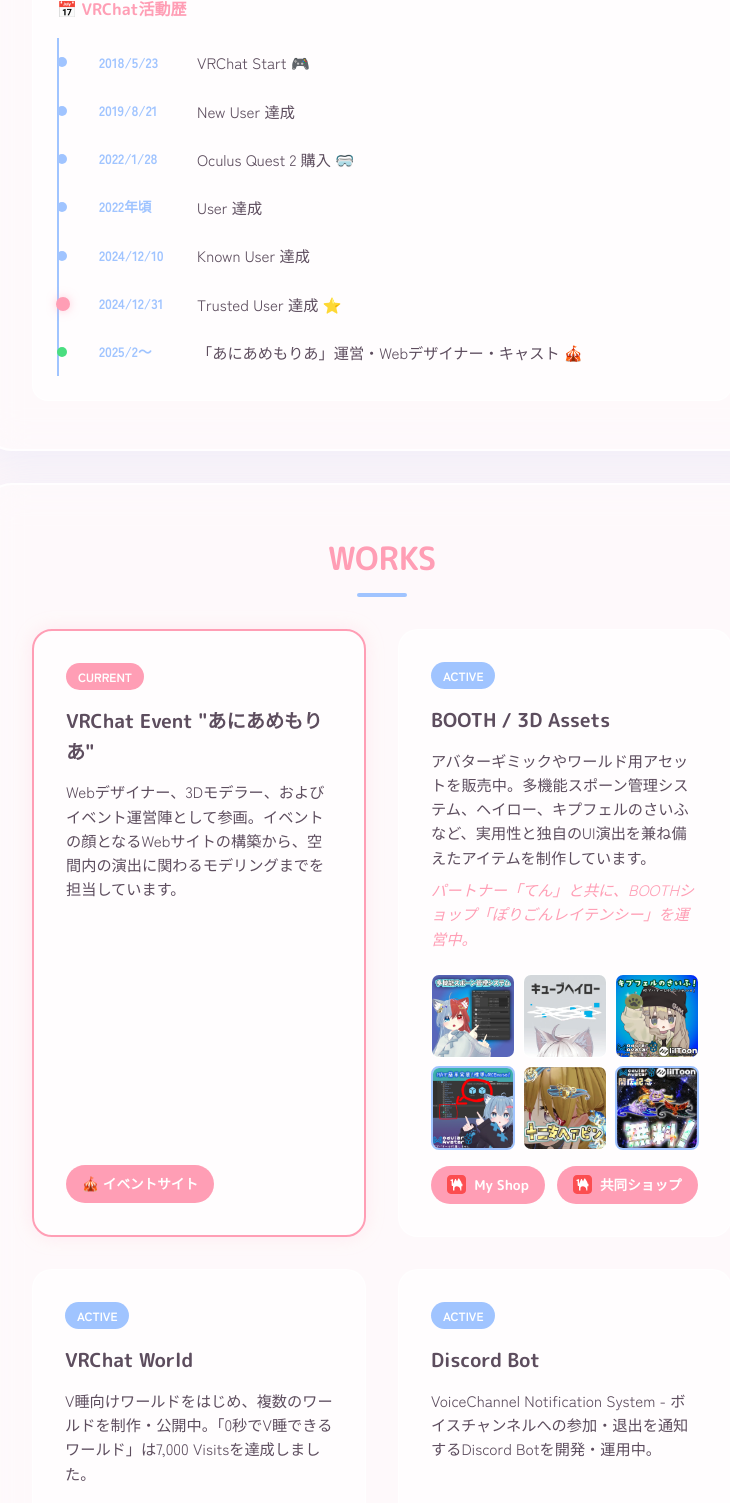
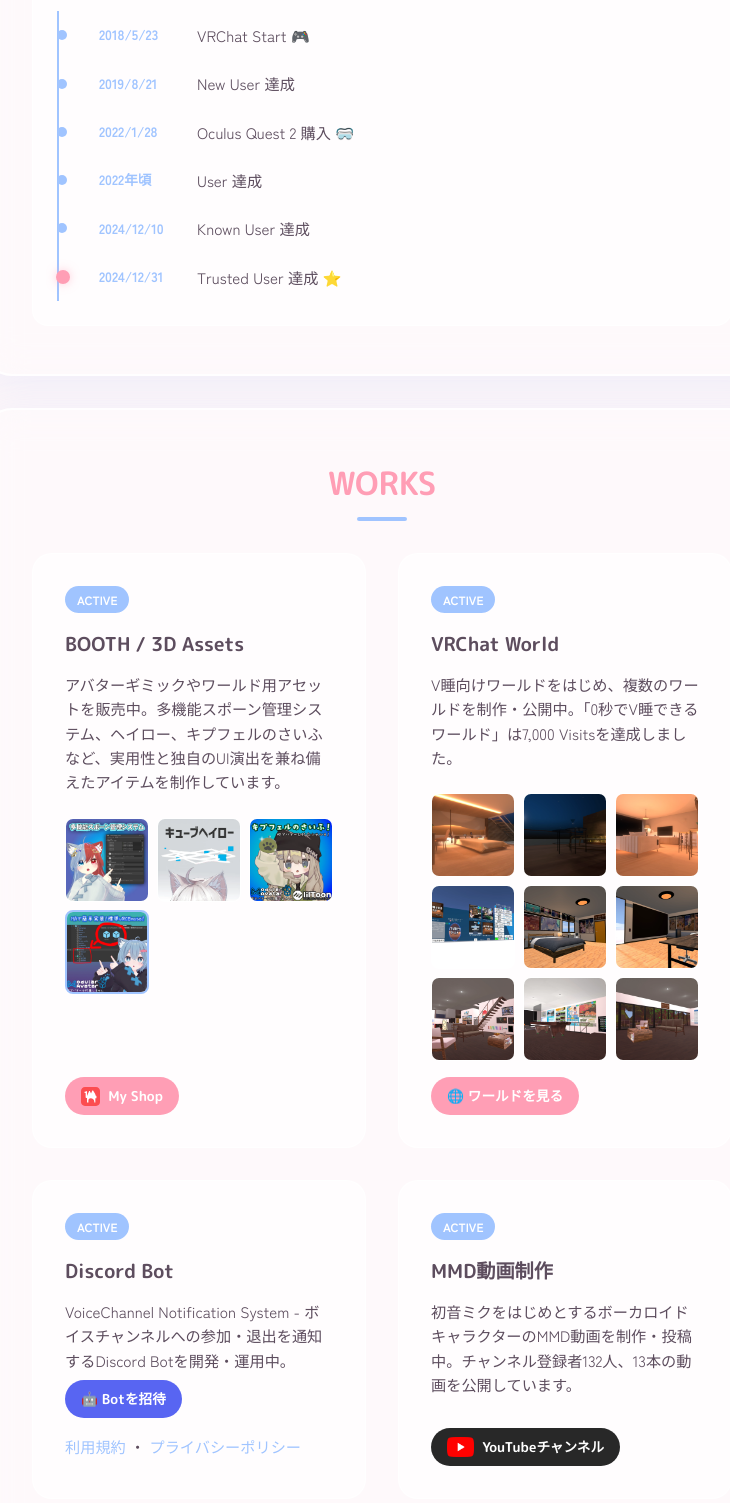
Before and after one commit to Ren9618/ren9618.github.io, a website: page index.html in a window 1280 px wide. Shown: the part 2257-3760 px from the top of the page, without its empty margins (258-988 px from the left). Drawn offline with Linux system fonts and the light colour scheme.

Commit message:
Deploying to gh-pages from @ Ren9618/ren9618.github.io@95e62ce41be1b4fd46161221fb014c7d0413bf60 🚀

```diff
--- a/index.html
+++ b/index.html
@@ -130,8 +130,7 @@
 
             <div class="about-team">
                 <h4>👥 制作体制</h4>
-                <p>パートナー「<a href="https://x.com/5TenTen" target="_blank"
-                        rel="noopener">てん</a>」と共に、企画・デザインから技術実装まで一貫して対応できるユニット体制で活動しています。複数人での分業やチーム体制での受注にも柔軟に対応可能です。
+                <p>企画・デザインから技術実装まで一貫して対応できる個人体制で活動しています。複数人での分業やチーム体制での受注にも柔軟に対応可能です。
                 </p>
             </div>
 
@@ -175,10 +174,7 @@
                         <span class="timeline-date">2024/12/31</span>
                         <span class="timeline-event">Trusted User 達成 ⭐</span>
                     </div>
-                    <div class="timeline-item current">
-                        <span class="timeline-date">2025/2〜</span>
-                        <span class="timeline-event">「あにあめもりあ」運営・Webデザイナー・キャスト 🎪</span>
-                    </div>
+
                 </div>
             </div>
         </section>
@@ -186,21 +182,12 @@
         <section id="works" class="content-section glass-card">
             <h2>WORKS</h2>
             <div class="works-grid">
-                <div class="work-item featured">
-                    <span class="work-status current">Current</span>
-                    <h3>VRChat Event "あにあめもりあ"</h3>
-                    <p>Webデザイナー、3Dモデラー、およびイベント運営陣として参画。イベントの顔となるWebサイトの構築から、空間内の演出に関わるモデリングまでを担当しています。</p>
-                    <div class="shop-links">
-                        <a href="https://te74g.github.io/" target="_blank" rel="noopener" class="shop-button">
-                            🎪 イベントサイト
-                        </a>
-                    </div>
-                </div>
+
                 <div class="work-item">
                     <span class="work-status active">Active</span>
                     <h3>BOOTH / 3D Assets</h3>
                     <p>アバターギミックやワールド用アセットを販売中。多機能スポーン管理システム、ヘイロー、キプフェルのさいふなど、実用性と独自のUI演出を兼ね備えたアイテムを制作しています。</p>
-                    <p class="work-partner">パートナー「てん」と共に、BOOTHショップ「ぽりごんレイテンシー」を運営中。</p>
+
 
                     <div class="work-gallery">
                         <img src="./assets/images/works/rayno_shop/spawn_manager_1.webp" alt="多機能スポーン管理システム"
@@ -211,10 +198,7 @@
                             class="work-thumbnail">
                         <img src="./assets/images/works/rayno_shop/vrc_emote_1.webp" alt="標準VRCEmote（無料）"
                             class="work-thumbnail free">
-                        <img src="./assets/images/works/polygon_latency/zodiac_hairpin_1.webp" alt="十二支ヘアピン"
-                            class="work-thumbnail">
-                        <img src="./assets/images/works/polygon_latency/dragon_scale_hairpin_1.webp" alt="龍鱗ヘアピン（無料）"
-                            class="work-thumbnail free">
+
                     </div>
 
                     <div class="shop-links">
@@ -222,10 +206,7 @@
                             <img src="./assets/images/Booth_logo_icon.svg" alt="BOOTH" class="shop-icon">
                             My Shop
                         </a>
-                        <a href="https://polygonlatency.booth.pm/" target="_blank" rel="noopener" class="shop-button">
-                            <img src="./assets/images/Booth_logo_icon.svg" alt="BOOTH" class="shop-icon">
-                            共同ショップ
-                        </a>
+
                     </div>
                 </div>
                 <div class="work-item">
@@ -461,13 +442,7 @@
                     <span class="contact-label">VRChat</span>
                 </a>
 
-                <a href="https://x.com/PoriRayTen" target="_blank" rel="noopener" class="contact-item">
-                    <svg class="contact-icon twitter-icon" viewBox="0 0 24 24" fill="currentColor">
-                        <path
-                            d="M23.643 4.937c-.835.37-1.732.62-2.675.733.962-.576 1.7-1.49 2.048-2.578-.9.534-1.897.922-2.958 1.13-.85-.904-2.06-1.47-3.4-1.47-2.572 0-4.658 2.086-4.658 4.66 0 .364.042.718.12 1.06-3.873-.195-7.304-2.05-9.602-4.868-.4.69-.63 1.49-.63 2.342 0 1.616.823 3.043 2.072 3.878-.764-.025-1.482-.234-2.11-.583v.06c0 2.257 1.605 4.14 3.737 4.568-.392.106-.803.162-1.227.162-.3 0-.593-.028-.877-.082.593 1.85 2.313 3.198 4.352 3.234-1.595 1.25-3.604 1.995-5.786 1.995-.376 0-.747-.022-1.112-.065 2.062 1.323 4.51 2.093 7.14 2.093 8.57 0 13.255-7.098 13.255-13.254 0-.2-.005-.402-.014-.602.91-.658 1.7-1.477 2.323-2.41z" />
-                    </svg>
-                    <span class="contact-label">ぽりごんレイテンシー</span>
-                </a>
+
 
                 <a href="https://buymeacoffee.com/ray_9618" target="_blank" rel="noopener"
                     class="contact-item support-item">
```
Also changed, not shown: 1 other file.
